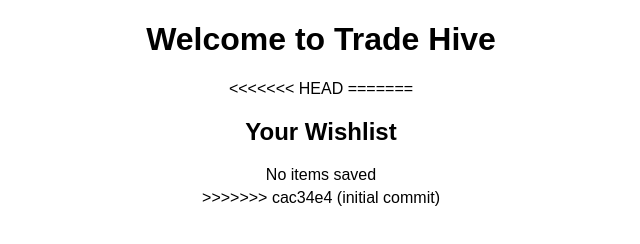
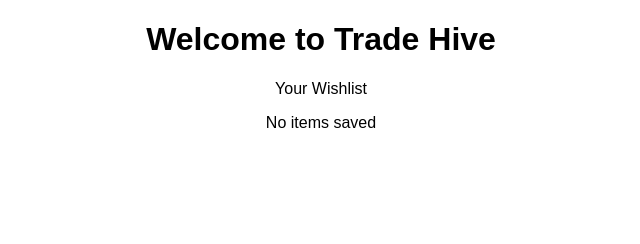
Before and after one commit to sshnabeel/tradehive, a plain HTML site: page index.html in a window 1280 px wide. Shown: the whole page, without its empty margins (319-959 px from the left). Drawn offline with Linux system fonts and the light colour scheme.

Commit message:
Fixed merge conflict in index.html

```diff
--- a/index.html
+++ b/index.html
@@ -8,13 +8,8 @@
 </head>
 <body>
     <h1>Welcome to Trade Hive</h1>
-<<<<<<< HEAD
-=======
-    <h2>Your Wishlist</h2>
-<div id="wishlist">
-    <p>No items saved</p>
-</div>
->>>>>>> cac34e4 (initial commit)
+<p>Your Wishlist</p>
+<p>No items saved</p>
     <div id="product-list">
         <!-- Products will be dynamically added here -->
     </div>
```
